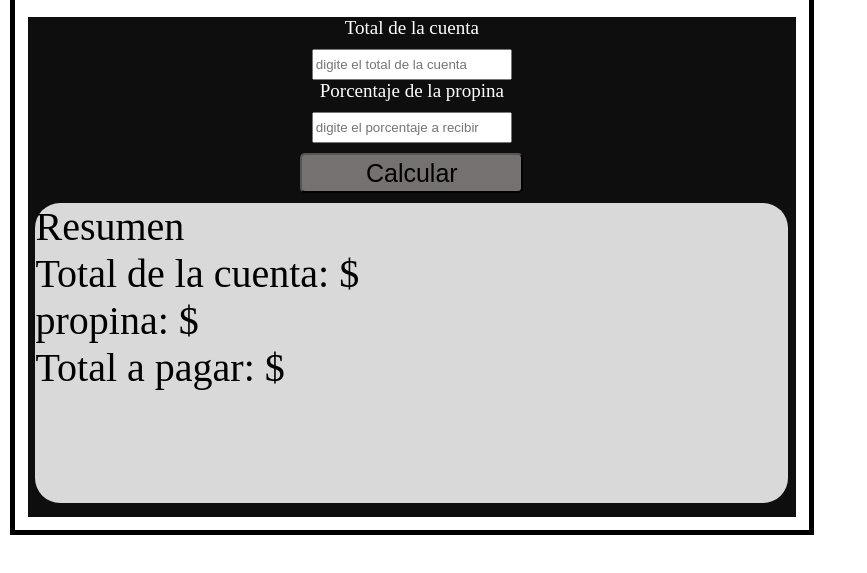
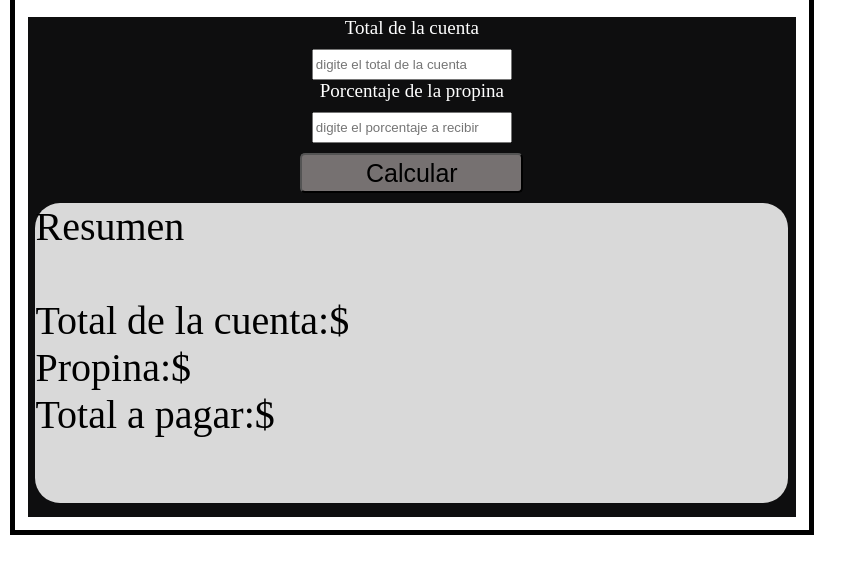
Before and after one commit to rifumo/modulo3, a plain HTML site: page index.html in a window 1280 px wide. Shown: the part 141-714 px from the top of the page, without its empty margins (0-867 px from the left). Drawn offline with Linux system fonts and the light colour scheme.

Commit message:
Update index.html

```diff
--- a/index.html
+++ b/index.html
@@ -28,11 +28,15 @@
     <div class="resultado">
         <label>Resumen</label>
         <br>
-        <label>Total de la cuenta:    $</label>
         <br>
-        <label>propina:        $</label>
-        <br>
-        <label>Total a pagar:      $</label>
+        <div class="resultado2">
+            <label>Total de la cuenta:$</label>
+            <br>
+            <label>Propina:$</label>
+            <br>
+            <label>Total a pagar:$</label>
+        </div>
+
     </div>
 </form>
 
```
